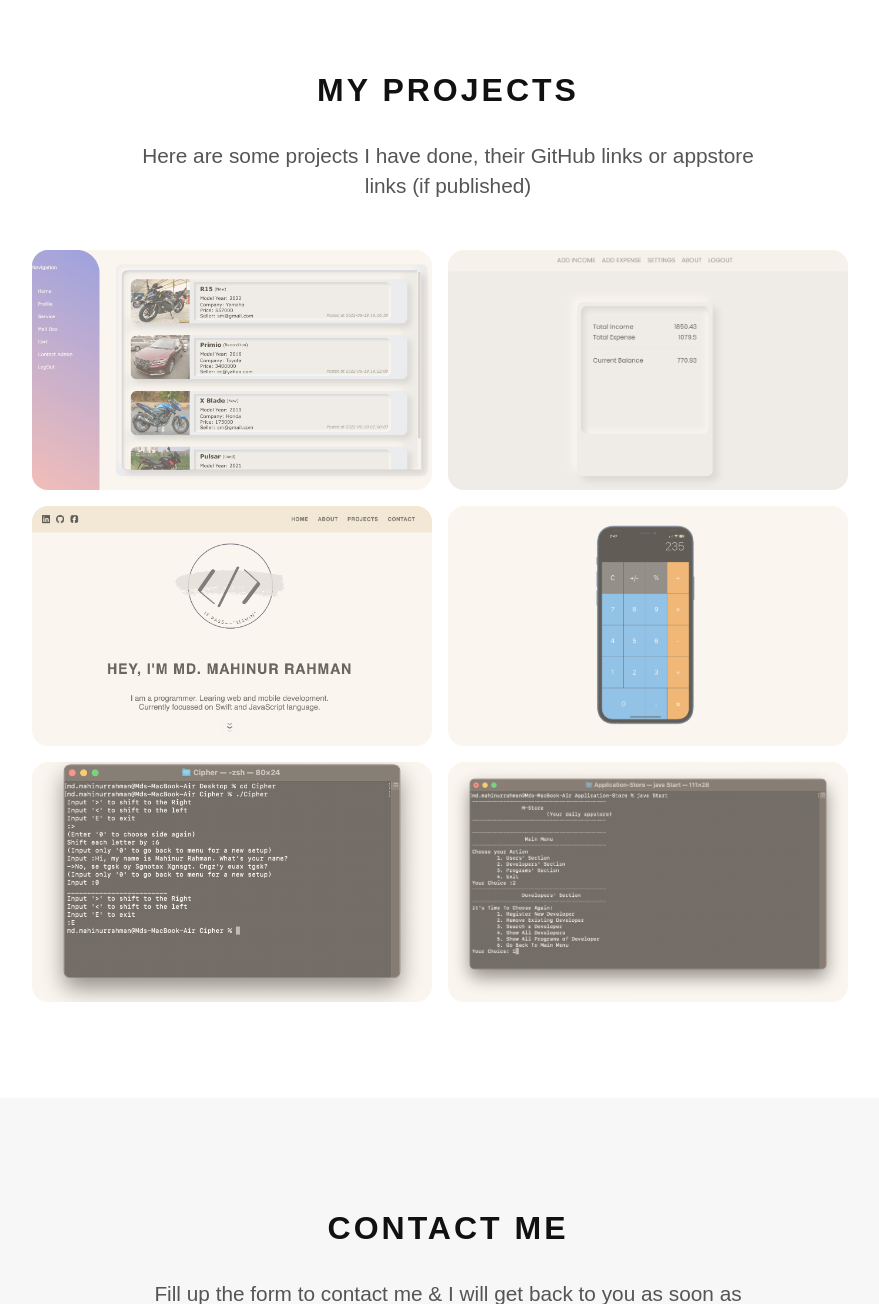
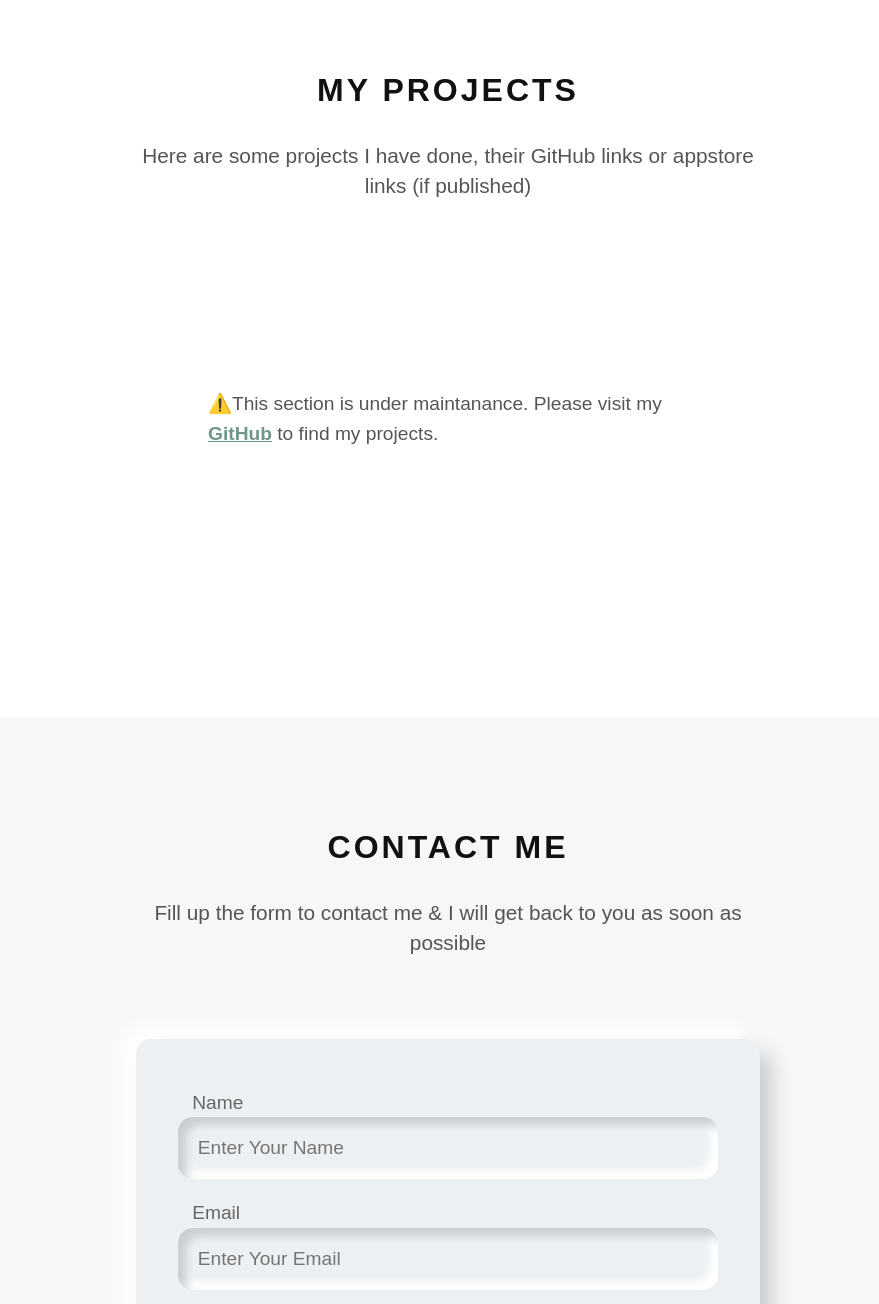
Before and after one commit to MahinMuhammad/mahinmuhammad.github.io, a PHP site: page /view/home.html in a window 1280 px wide. Shown: the part 2195-3499 px from the top of the page, without its empty margins (192-1071 px from the left). Run offline with PHP 8.4, Linux system fonts and the light colour scheme.

Commit message:
project section under maintanance message

```diff
--- a/asset/homeDes.css
+++ b/asset/homeDes.css
@@ -595,3 +595,8 @@ button:hover{
     font-size: 1.2rem;
     color: #666;
 }
+
+.maintanance-para{
+    margin-top: 15%;
+    margin-bottom: 15%;
+}
--- a/view/home.html
+++ b/view/home.html
@@ -208,7 +208,13 @@ limitations under the License. -->
 	<section id="projects-section">
 		<h1 class="title">my projects</h1>
 		<p class="font-medium">Here are some projects I have done, their GitHub links or appstore links (if published)</p>
-		<div id="project-holder">
+		<p class="font-paragraph center maintanance-para">
+			⚠️This section is under maintanance. Please visit my
+			<a href="https://github.com/MahinMuhammad" target="_blank"><font color="#6D9886"><strong><u>GitHub</u></strong></font></a>
+			to find my projects.
+		</p>
+
+		<!-- <div id="project-holder">
 			<div class="project">
 				<img src="../asset/moto-hub.png">
 				<div id="env1" class="envelop" onclick="selectProjectCard(this.id);">
@@ -251,7 +257,7 @@ limitations under the License. -->
 					<button tonclick="alert('This module is under development process!');">case study</button>
 				</div>
 			</div>
-		</div>
+		</div> -->
 	</section>
 
 	<!-- Contact Page -->
```
